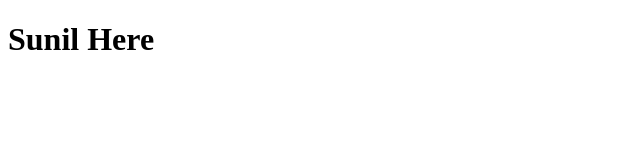
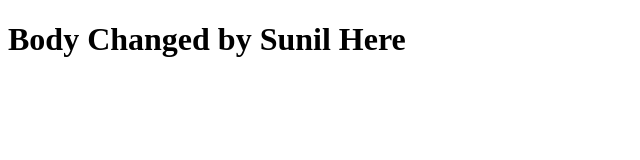
Before and after one commit to sunilforever/background-generator, a plain HTML site: page index.html in a window 1280 px wide. Shown: the whole page, without its empty margins (0-640 px from the left). Drawn offline with Linux system fonts and the light colour scheme.

Commit message:
Changes Body

```diff
--- a/index.html
+++ b/index.html
@@ -6,6 +6,6 @@
     <title>Git Demo - Branch at 15:22</title>
 </head>
 <body>
-    <h1>Sunil Here</h1>
+    <h1>Body Changed by Sunil Here</h1>
 </body>
 </html>
```
